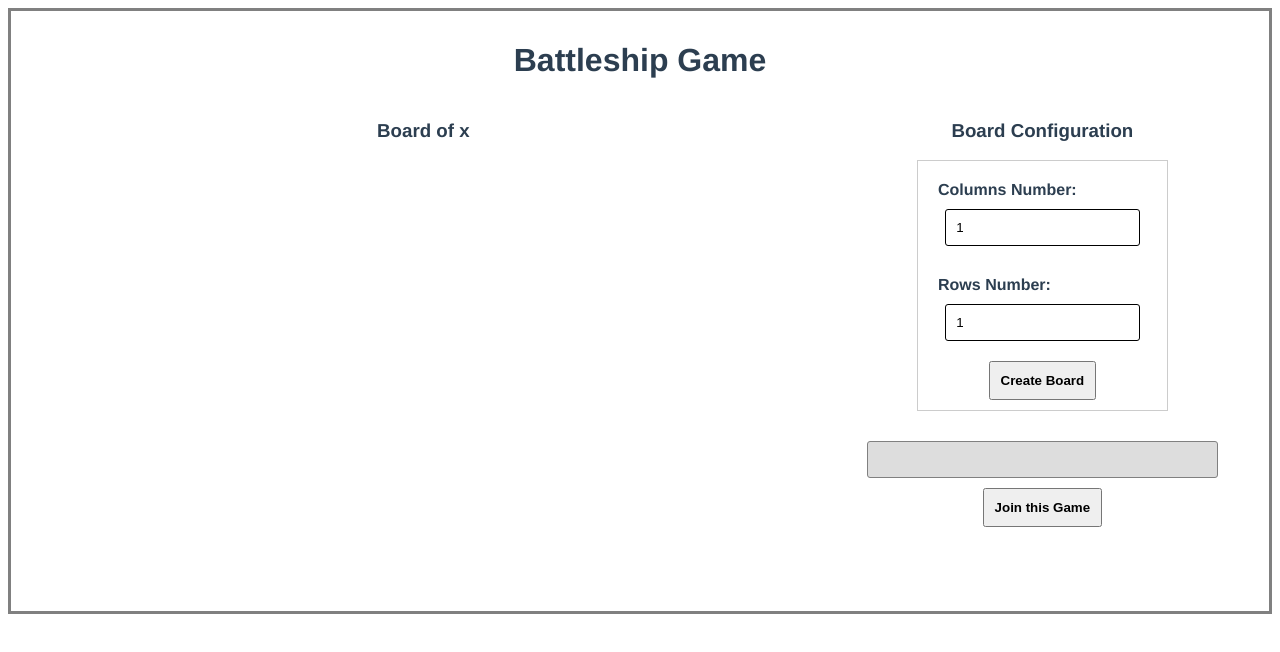
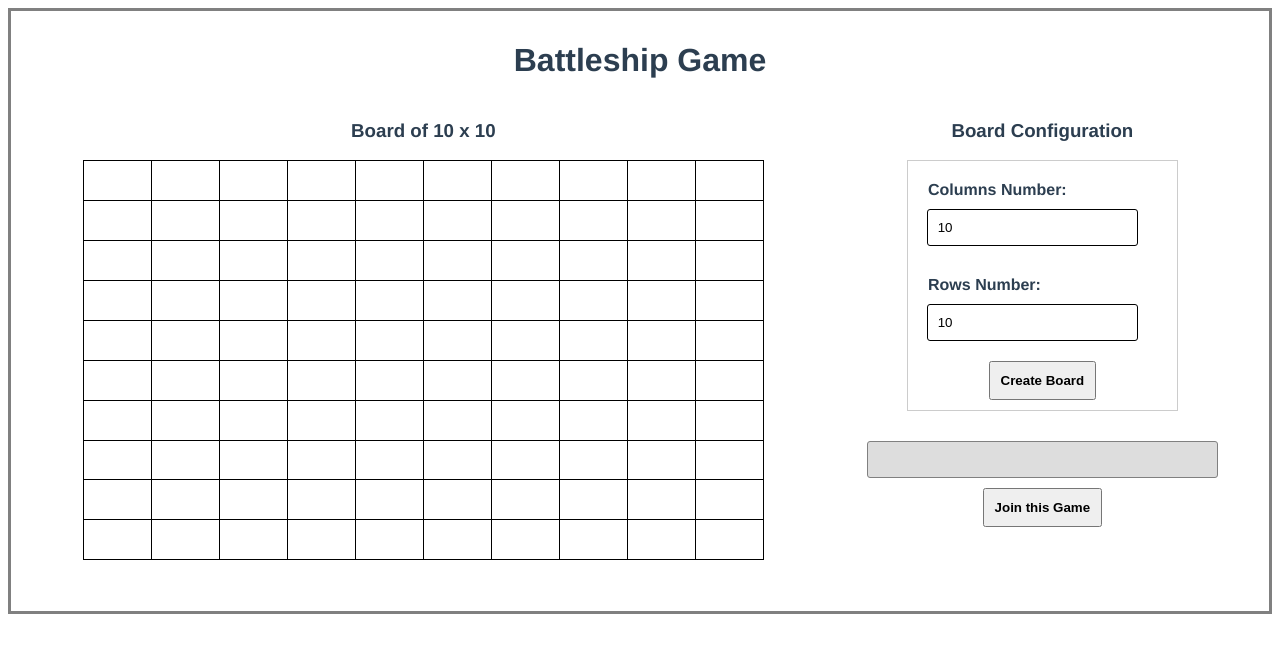
Before and after one commit to ragyd/BattleshipGame, a Vue app: page /#/ in a window 1280 px wide. Shown: the top 652 px of the page. Built offline with nearby package versions, Linux system fonts and the light colour scheme.

Commit message:
Update some corrections

```diff
--- a/src/components/BoardConfiguration.vue
+++ b/src/components/BoardConfiguration.vue
@@ -2,14 +2,16 @@
   <div class="board-config">
     <div class="div-group">
         <label for="cols" class="my-label">Columns Number:</label>
-        <input type="number" id="cols" name="cols" class="my-text" min="1" max="50" v-model="ColsConfig">
+        <input type="number" name="cols" class="my-text" min="1" max="50" v-model.number="cols" v-on:change="createBoard()" v-on:keyup.enter="createBoard()">
+        <span v-model="messageCols" class="my-span"></span>
+    </div>
+    <div class="div-group">{{messageRows}}
+      <label for="rows" class="my-label">Rows Number:</label>
+      <input type="number" name="rows" class="my-text" min="1" max="50" v-model.number="rows" v-on:change="createBoard()" v-on:keyup.enter="createBoard()">
+        <span class="my-span">{{messageRows}}</span>
     </div>
     <div class="div-group">
-      <label for="rows" class="my-label">Rows Number:</label>
-      <input type="number" id="rows" name="rows" class="my-text" min="1" max="50" v-model="RowsConfig">
-    </div>
-    <div class="div-group">
-      <input type="button" id="button" class="my-button" name="button" value="Create Board" @click="createBoard()">
+      <input type="button" id="button" class="my-button" name="button" value="Create Board" v-on:click="createBoard()">
     </div>
   </div>
 </template>
@@ -18,32 +20,40 @@
 import {BoardBus} from '@/services/board-bus';
 export default {
   name: 'board-config',
+  props: ['wrongRowsNumber', 'wrongColumnsNumber'],
   data() {
     return {
-      RowsConfig: 1,
-      ColsConfig: 1
+      rows: 10,
+      cols: 10,
+      messageCols : this.validateValue(parseInt(this.cols)),
+      messageRows : this.validateValue(parseInt(this.rows))
     }
   },
   methods: {
     createBoard() {
-      let cols = this.ColsConfig;
-      let rows = this.RowsConfig;
+      if(this.messageCols === null && this.messageRows === null)
+      {
+        BoardBus.$emit('values-config', {
+          cols: this.cols,
+          rows: this.rows,
+        });
+        BoardBus.$emit('token-config', this.randomKey());
+      }
+      else {
+        console.log(this.messageCols)
+        /*if(messageCols === null)
 
-      if((cols <= 50 && cols > 0) && (rows <= 50 && rows > 0)) {
-        let config = {};
-        config.cols = cols;
-        config.rows = rows;
-
-        let token = this.randomKey();
-
-        BoardBus.$emit('values-config', config);
-        BoardBus.$emit('token-config', token);
-      } else {
-        alert("The values of the number of rows or columns couldn't be more than 60 or less than 1.");
+        if(messageRows === null)*/
       }
     },
     randomKey() {
       return Math.random().toString(36).substr(2);
+    },
+    validateValue(value){
+      if (value > 30 || value < 10) {
+        return 'The value could not be more than 30 or less than 10.';
+      }
+      return null;
     }
   }
 };
@@ -81,6 +91,15 @@ export default {
     font-weight: bold;
   }
 
+  .my-span {
+    margin-left: 10px;
+    font-size: 80%;
+    text-align: center;
+    width: 100%;
+    color: red;
+    padding: 10px 10px 10px 0px;
+  }
+
   .div-group {
     padding: 10px;
   }
--- a/src/components/BoardToken.vue
+++ b/src/components/BoardToken.vue
@@ -3,7 +3,7 @@
     <h3>Board Configuration</h3>
     <board-configuration/>
     <div class="div-group">
-      <input type="input" class="my-text my-text-disabled" id="key" v-model="TokenConfig" disabled>
+      <input type="input" class="my-text my-text-disabled" id="key" v-model="token" disabled>
       <div class="div-group">
         <input type="button" id="button" class="my-button" name="button" value="Join this Game" @click="joinGame()">
       </div>
@@ -21,17 +21,17 @@ export default {
   },
   data() {
     return {
-      TokenConfig: ''
+      token: ''
     }
   },
   mounted() {
     BoardBus.$on('token-config', (data) => {
-      this.TokenConfig = data;
+      this.token = data;
     })
   },
   methods: {
     joinGame() {
-      alert('Join with this URL: ' + this.TokenConfig);
+      alert('Join with this URL: ' + this.token);
     }
   }
 };
--- a/src/components/BoardView.vue
+++ b/src/components/BoardView.vue
@@ -1,8 +1,11 @@
 <template>
   <div class="board-view">
-    <h3>Board of {{ValuesConfig.cols}} x {{ValuesConfig.rows}}</h3>
+    <h3>Board of {{cols}} x {{rows}}</h3>
     <div class="board-table">
       <table id="board">
+        <tr v-for="row in rows">
+          <td v-for="col in cols" :key="col*row"></td>
+        </tr>
       </table>
     </div>
   </div>
@@ -14,36 +17,15 @@ export default {
   name: 'board-bus',
   data() {
     return {
-      ValuesConfig: ''
-    }
+      cols: 10,
+      rows: 10,
+    };
   },
   mounted() {
     BoardBus.$on('values-config', (value) => {
-      this.ValuesConfig = value;
-      this.drawBoard(value.cols, value.rows)
+      this.cols = value.cols;
+      this.rows = value.rows;
     })
-  },
-  methods: {
-    drawBoard(cols, rows) {
-      let table = document.getElementById('board');
-      this.clearBoard(table);
-
-      for(var rowIndex = 0; rowIndex < rows; rowIndex++)
-      {
-       var x = table.insertRow(rowIndex);
-       for(var colIndex = 0; colIndex < cols; colIndex++)
-        {
-          var y =  x.insertCell(colIndex);
-          //y.innerHTML="X";
-          y.classList.add("board-td");
-        }
-      }
-    },
-    clearBoard(table) {
-      while (table.hasChildNodes()) {
-        table.removeChild(table.lastChild);
-      }
-    }
   }
 };
 </script>
```
